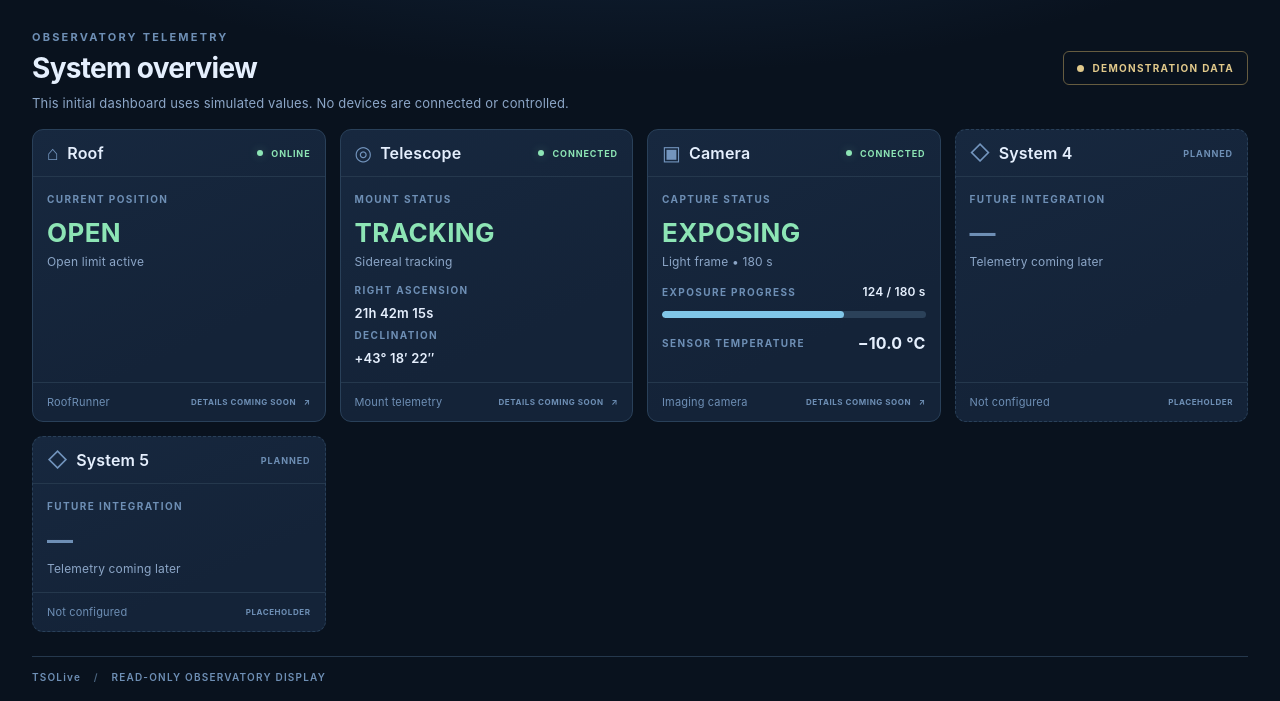
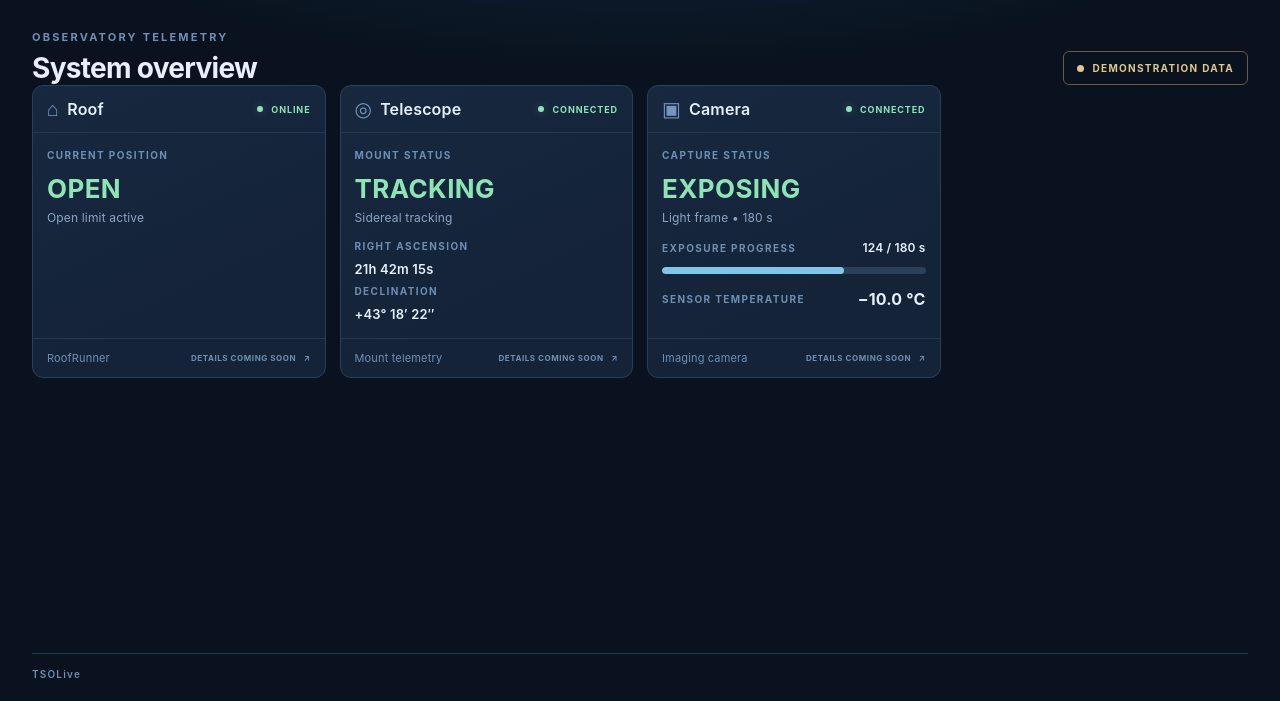
Before and after one commit to EorEquis/TSOLive, a FastAPI app: page / in a window 1280 px wide. Shown: the part 102-803 px from the top of the page. After the commit the page ends 780 px from the top, so only its background shows below. Run offline with FastAPI, Linux system fonts and the light colour scheme.

Commit message:
Remove fifth tile and unnecessary explanatory text

```diff
--- a/templates/index.html
+++ b/templates/index.html
@@ -23,9 +23,7 @@
         <div><p class="eyebrow">OBSERVATORY TELEMETRY</p><h2>System overview</h2></div>
         <div class="demo-pill"><span class="demo-dot"></span> DEMONSTRATION DATA</div>
       </div>
-      <p class="demo-note">This initial dashboard uses simulated values. No devices are connected or controlled.</p>
-
-      <section class="tile-grid" aria-label="Observatory systems">
+<section class="tile-grid" aria-label="Observatory systems">
         <article class="tile" tabindex="0" aria-label="Roof system details, coming soon">
           <div class="tile-head"><div class="tile-title"><span class="tile-icon" aria-hidden="true">⌂</span><h3>Roof</h3></div><span class="device-tag"><span class="status-dot"></span>ONLINE</span></div>
           <div class="tile-body"><p class="metric-label">CURRENT POSITION</p><p class="big-status">OPEN</p><p class="description">Open limit active</p></div>
@@ -48,20 +46,9 @@
           </div>
           <div class="tile-foot"><span>Imaging camera</span><span class="foot-right">DETAILS COMING SOON <span aria-hidden="true">↗</span></span></div>
         </article>
-        <article class="tile placeholder-tile" aria-label="Future observatory system placeholder">
-          <div class="tile-head"><div class="tile-title"><span class="tile-icon" aria-hidden="true">◇</span><h3>System 4</h3></div><span class="device-tag pending-tag">PLANNED</span></div>
-          <div class="tile-body"><p class="metric-label">FUTURE INTEGRATION</p><p class="big-status pending-status">—</p><p class="description">Telemetry coming later</p></div>
-          <div class="tile-foot"><span>Not configured</span><span class="foot-right">PLACEHOLDER</span></div>
-        </article>
-
-        <article class="tile placeholder-tile" aria-label="Future observatory system placeholder">
-          <div class="tile-head"><div class="tile-title"><span class="tile-icon" aria-hidden="true">◇</span><h3>System 5</h3></div><span class="device-tag pending-tag">PLANNED</span></div>
-          <div class="tile-body"><p class="metric-label">FUTURE INTEGRATION</p><p class="big-status pending-status">—</p><p class="description">Telemetry coming later</p></div>
-          <div class="tile-foot"><span>Not configured</span><span class="foot-right">PLACEHOLDER</span></div>
-        </article>
       </section>
     </main>
-    <footer class="page-footer"><span>TSOLive <span class="footer-sep">/</span> READ-ONLY OBSERVATORY DISPLAY</span></footer>
+    <footer class="page-footer"><span>TSOLive</span></footer>
   </div>
 </body>
 </html>
```
